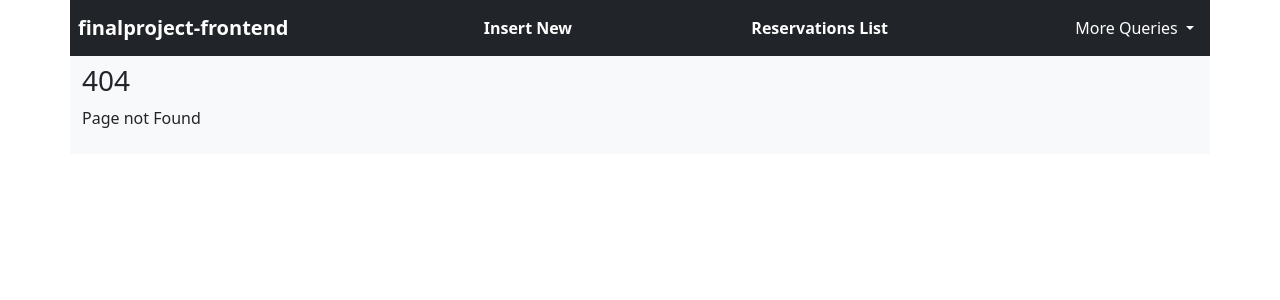
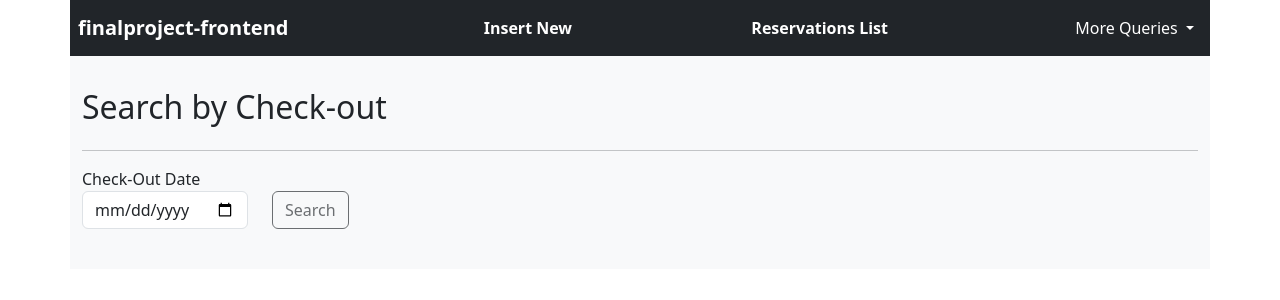
Before and after one commit to droksty/CF3-FinalProject-Frontend, an Angular app: page /reservations/checkOut in a window 1280 px wide. Before the commit this address had no page. Shown: the top 300 px of the page. Built offline with nearby package versions, Linux system fonts and the light colour scheme.

Commit message:
an ugly, verbose impl of advancedqueries

```diff
--- a/src/app/app.component.ts
+++ b/src/app/app.component.ts
@@ -13,10 +13,9 @@ export class AppComponent {
   moreQueries: MenuItem[] = [
     { text: 'Search by guest name', link: 'reservations/guestName' },
     { text: 'Search between checkin dates', link: 'reservations/checkinBetween' },
-    { text: 'Search by date booked', link: 'not-implemented-yet' },
-    { text: 'Search by checkin date', link: 'not-implemented-yet' },
-    { text: 'Search by checkout date', link: 'not-implemented-yet' },
-    { text: 'Search by room type', link: 'not-implemented-yet' }
+    { text: 'Search by checkin date', link: 'reservations/checkIn' },
+    { text: 'Search by checkout date', link: 'reservations/checkOut' },
+    { text: 'Search by room type', link: 'reservations/roomType' }
   ];
 
   alerts = this.uiService.alerts;
--- a/src/app/app.module.ts
+++ b/src/app/app.module.ts
@@ -22,8 +22,14 @@ const routes: Routes = [
   { path: 'reservations', component: ListViewComponent },
   { path: 'reservations/filterByGuestName', component: ListViewComponent },
   { path: 'reservations/filterByDatesBetween', component: ListViewComponent },
+  { path: 'reservations/filterByCheckIn', component: ListViewComponent },
+  { path: 'reservations/filterByCheckOut', component: ListViewComponent },
+  { path: 'reservations/filterByRoomType', component: ListViewComponent },
   { path: 'reservations/guestName', component: ListFilterComponent },
   { path: 'reservations/checkinBetween', component: ListFilterComponent },
+  { path: 'reservations/checkIn', component: ListFilterComponent },
+  { path: 'reservations/checkOut', component: ListFilterComponent },
+  { path: 'reservations/roomType', component: ListFilterComponent },
   { path: '**', component: PageNotFoundComponent }
 ];
 
--- a/src/app/list-filter/list-filter.component.html
+++ b/src/app/list-filter/list-filter.component.html
@@ -28,3 +28,46 @@
     </div>
   </form>
 </div>
+
+<div *ngIf="queryType == '/reservations/checkIn' || queryType == '/reservations/checkOut'">
+  <h2 class="mb-4 mt-4" *ngIf="queryType == '/reservations/checkIn'">Search by Check-in</h2>
+  <h2 class="mb-4 mt-4" *ngIf="queryType == '/reservations/checkOut'">Search by Check-out</h2>
+  <hr>
+  <form *ngIf="queryType == '/reservations/checkIn'" [formGroup]="checkInFilter" (ngSubmit)="filterByCheckIn()">
+    <div class="row">
+      <div class="col-sm-2 mb-3">
+        <label for="checkIn">Check-In Date</label>
+        <input type="date" class="form-control" formControlName="checkIn"/>
+      </div>
+      <div class="col-sm-2 mb-3 d-flex align-items-end">
+        <button type="submit" class="btn btn-outline-dark my-2 my-sm-0" [disabled]="!checkInFilter.valid">Search</button>
+      </div>
+    </div>
+  </form>
+  <form *ngIf="queryType == '/reservations/checkOut'" [formGroup]="checkOutFilter" (ngSubmit)="filterByCheckOut()">
+    <div class="row">
+      <div class="col-sm-2 mb-3">
+        <label for="checkOut">Check-Out Date</label>
+        <input type="date" class="form-control" formControlName="checkOut"/>
+      </div>
+      <div class="col-sm-2 mb-3 d-flex align-items-end">
+        <button type="submit" class="btn btn-outline-dark my-2 my-sm-0" [disabled]="!checkOutFilter.valid">Search</button>
+      </div>
+    </div>
+  </form>
+</div>
+
+<div *ngIf="queryType == '/reservations/roomType'">
+  <h2 class="mb-4 mt-4" >Search by Room Type</h2>
+  <hr>
+  <form [formGroup]="roomTypeFilter" (ngSubmit)="filterByRoomType()" class="form-inline">
+    <div class="input-group">
+      <select class="form-select" class="form-control" id="roomType" formControlName="roomType">
+        <option value="DOUBLE_ROOM">Double Room</option>
+        <option value="TRIPLE_ROOM">Triple Room</option>
+        <option value="JUNIOR_SUITE">Junior Suite</option>
+      </select>
+      <button type="submit" class="btn btn-outline-dark my-2 my-sm-0" [disabled]="!roomTypeFilter.valid">Search</button>
+    </div>
+  </form>
+</div>
--- a/src/app/list-filter/list-filter.component.ts
+++ b/src/app/list-filter/list-filter.component.ts
@@ -1,5 +1,5 @@
 import { Component } from '@angular/core';
-import { FormBuilder, FormGroup, NgForm, ReactiveFormsModule, Validators } from '@angular/forms';
+import { FormBuilder, FormGroup, Validators } from '@angular/forms';
 import { Router } from '@angular/router';
 
 @Component({
@@ -11,6 +11,9 @@ export class ListFilterComponent {
   public queryType: string = '';
   guestNameFilter: FormGroup;
   datesBetweenFilter: FormGroup;
+  checkInFilter: FormGroup;
+  checkOutFilter: FormGroup;
+  roomTypeFilter: FormGroup;
 
   constructor(private router: Router, private fb: FormBuilder) {
     this.guestNameFilter = this.fb.group({
@@ -19,6 +22,15 @@ export class ListFilterComponent {
     this.datesBetweenFilter = this.fb.group({
       checkInFrom: ['', Validators.required],
       checkInTo: ['', Validators.required]
+    })
+    this.checkInFilter = this.fb.group({
+      checkIn: ['', Validators.required]
+    })
+    this.checkOutFilter = this.fb.group({
+      checkOut: ['', Validators.required]
+    })
+    this.roomTypeFilter = this.fb.group({
+      roomType: ['', Validators.required]
     })
   }
 
@@ -42,4 +54,31 @@ export class ListFilterComponent {
       }}
     )
   }
+
+  filterByCheckIn() {
+    this.router.navigate(
+      ['/reservations/filterByCheckIn/'],
+      {queryParams: {
+        checkIn: this.checkInFilter.value.checkIn
+      }}
+    )
+  }
+
+  filterByCheckOut() {
+    this.router.navigate(
+      ['/reservations/filterByCheckOut/'],
+      {queryParams: {
+        checkOut: this.checkOutFilter.value.checkOut
+      }}
+    )
+  }
+
+  filterByRoomType() {
+    this.router.navigate(
+      ['/reservations/filterByRoomType/'],
+      {queryParams: {
+        roomType: this.roomTypeFilter.value.roomType
+      }}
+    )
+  }
 }
--- a/src/app/list-view/list-view.component.ts
+++ b/src/app/list-view/list-view.component.ts
@@ -15,6 +15,10 @@ export class ListViewComponent {
   guestName = '';
   checkInFrom = '';
   checkInTo = '';
+  checkIn = '';
+  checkOut = '';
+  roomType = '';
+
 
   constructor(private router: Router, private activatedRoute: ActivatedRoute, private service: ReservationsService) { }
 
@@ -25,6 +29,12 @@ export class ListViewComponent {
       this.findByGuestName();
     } else if (this.listFilter.includes("Between")) {
       this.findByDatesBetween();
+    } else if (this.listFilter.includes("CheckIn")) {
+      this.findByCheckIn();
+    } else if (this.listFilter.includes("CheckOut")) {
+      this.findByCheckOut();
+    } else if (this.listFilter.includes("roomType")) {
+      this.findByRoomType();
     } else {
       this.findAll();
     }
@@ -56,6 +66,36 @@ export class ListViewComponent {
     })
   }
 
+  findByCheckIn() {
+    this.activatedRoute.queryParams.subscribe(x => {
+      this.checkIn = x['checkIn'];
+    })
+    this.service.findAllByCheckIn(this.checkIn).subscribe({
+      next: (data) => this.generateList(data),
+      error: (error) => console.log(error)
+    })
+  }
+
+  findByCheckOut() {
+    this.activatedRoute.queryParams.subscribe(x => {
+      this.checkOut = x['checkOut'];
+    })
+    this.service.findAllByCheckOut(this.checkOut).subscribe({
+      next: (data) => this.generateList(data),
+      error: (error) => console.log(error)
+    })
+  }
+
+  findByRoomType() {
+    this.activatedRoute.queryParams.subscribe(x => {
+      this.roomType = x['roomType'];
+    })
+    this.service.findAllByRoomType(this.roomType).subscribe({
+      next: (data) => this.generateList(data),
+      error: (error) => console.log(error)
+    })
+  }
+
   generateList(data: ReservationList) {
     this.reservationList = Object.assign(data);
     for (let reservation of this.reservationList) {
--- a/src/app/reservations.service.ts
+++ b/src/app/reservations.service.ts
@@ -40,4 +40,16 @@ export class ReservationsService {
   findAllByDatesBetween(checkInFrom: string, checkInTo: string) {
     return this.http.get<ReservationList>(`${RESERVATIONS_API}/filter/datesBetween?dateFrom=${checkInFrom}&dateTo=${checkInTo}`)
   }
+
+  findAllByCheckIn(checkIn: string) {
+    return this.http.get<ReservationList>(`${RESERVATIONS_API}/filter/checkIn?checkIn=${checkIn}`)
+  }
+
+  findAllByCheckOut(checkOut: string) {
+    return this.http.get<ReservationList>(`${RESERVATIONS_API}/filter/checkOut?checkOut=${checkOut}`)
+  }
+
+  findAllByRoomType(roomType: string) {
+    return this.http.get<ReservationList>(`${RESERVATIONS_API}/filter/roomType?roomType=${roomType}`)
+  }
 }
```
Also changed, not shown: 1 other file (tests, documents, lock files or other folders).
